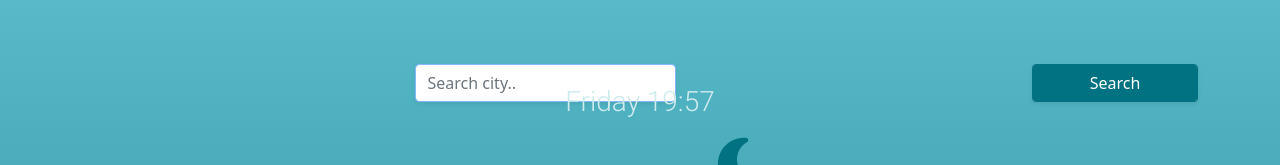
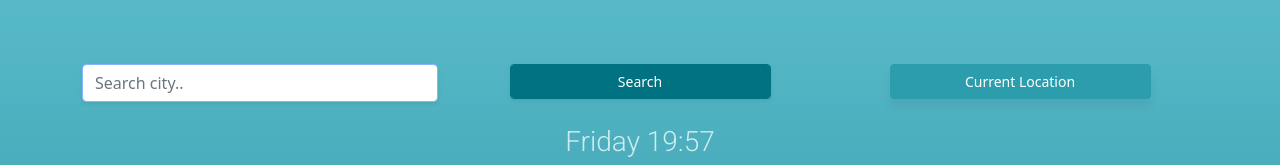
Before and after one commit to tiwinotkiwi/weather-app, a website: page dist/index.html in a window 1280 px wide. Shown: the top 165 px of the page. Drawn offline with nearby package versions, Linux system fonts and the light colour scheme; no server answers.

Commit message:
current location

```diff
--- a/dist/index.html
+++ b/dist/index.html
@@ -27,7 +27,7 @@
       <div class="weather-app">
         <form class="search-form" id="search-form">
           <div class="row">
-            <div class="col-3">
+            <div class="col-4">
               <input
                 type="search"
                 placeholder="Search city.."
@@ -37,12 +37,20 @@
                 class="form-control shadow-sm"
               />
             </div>
-            <div class="col-2 button">
+            <div class="col-3">
               <input
                 type="submit"
                 value="Search"
-                class="form-control btn btn-primary shadow-sm"
+                class="form-control btn btn-primary shadow-sm w-100"
               />
+            </div>
+           <div class="col-3">
+              <button
+                class="btn btn-success w-100"
+                id="current-location-button"
+              >
+                Current Location
+              </button>
             </div>
           </div>
 
--- a/dist/src/index.js
+++ b/dist/src/index.js
@@ -54,6 +54,11 @@ function searchLocation(position) {
   let apiUrl = `https://api.openweathermap.org/data/2.5/weather?lat=${position.coords.latitude}&lon=${position.coords.longitude}&appid=${apiKey}&units=metric`;
 
   axios.get(apiUrl).then(displayWeatherCondition);
+}
+
+function getCurrentLocation(event) {
+  event.preventDefault();
+  navigator.geolocation.getCurrentPosition(searchLocation);
 }
 
 function convertToFahrenheit(event) {
--- a/dist/src/styles.css
+++ b/dist/src/styles.css
@@ -7,6 +7,7 @@ h1,
 h2 {
   margin: 0 auto;
   text-align: center;
+  margin-top: 40px;
 }
 
 h1 {
@@ -37,8 +38,32 @@ h2 {
   color: #fff;
   background-color: #007281;
   border-color: #007281;
+  text-align: center;
+  font-size: 14px;
   display: block;
   margin: 0 auto;
+  box-shadow: rgba(37, 39, 89, 0.08) 0 8px 8px 0;
+}
+.btn-primary:hover {
+  background-color: white;
+  color: #007281;
+  border: 1px solid #007281;
+}
+
+.btn-success {
+  color: #fff;
+  background-color: #2c9dac;
+  border-color: #2c9dac;
+  text-align: center;
+  font-size: 14px;
+  display: block;
+  margin: 0 auto;
+  box-shadow: rgba(37, 39, 89, 0.08) 0 8px 8px 0;
+}
+.btn-success:hover {
+  background-color: white;
+  color: #007281;
+  border: 1px solid #007281;
 }
 
 .units {
@@ -50,7 +75,7 @@ h2 {
   text-align: center;
   font-size: 90px;
   color: #ceebee;
-  margin-left: 40px;
+  margin-left: 6px;
   font-family: "Bebas Neue", cursive;
 }
 .condition {
```
